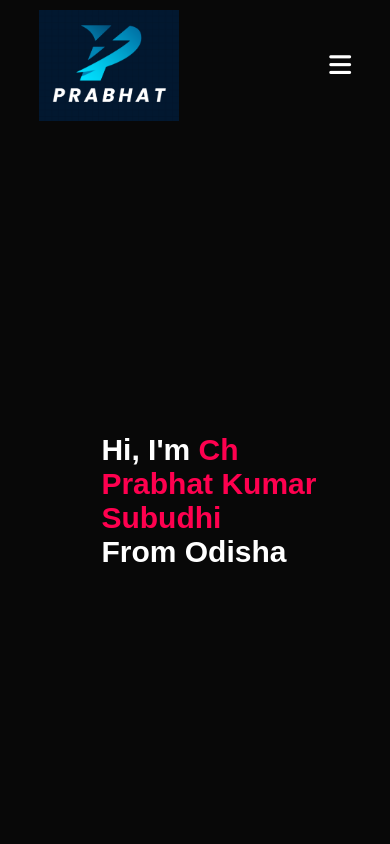
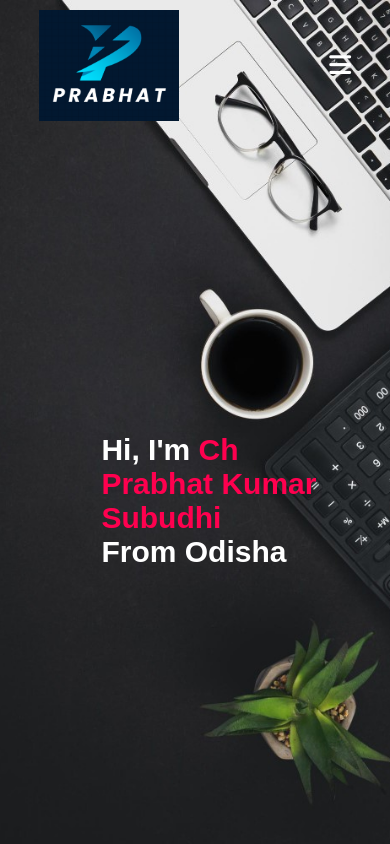
Before and after one commit to chprabhatkumar123/PrabhatPortfolio, a plain HTML site: page index.html in a window 390 px wide. Shown: the top 844 px of the page. Drawn offline with Linux system fonts and the light colour scheme.

Commit message:
changes done

```diff
--- a/css/style.css
+++ b/css/style.css
@@ -17,7 +17,7 @@ body {
 #header {
     width: 100%;
     height: 100vh;
-    background-image: url(background3.jpg);
+    background-image: url(../images/background3.jpg);
     background-size: cover;
     background-position: center;
 }
@@ -375,7 +375,7 @@ nav .fa-solid {
 
 @media only screen and (max-width: 600px) {
     #header {
-        background-image: url(background-phone.jpg);
+        background-image: url(../images/background-phone.jpg);
     }
 
     .header-text {
```
